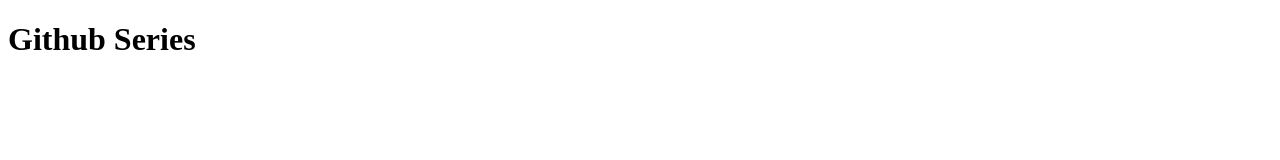
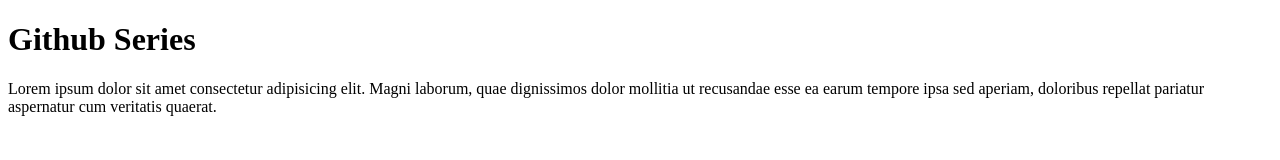
Before and after one commit to github-suraj-kumar/practice, a plain HTML site: page index.html in a window 1280 px wide. Drawn offline with Linux system fonts and the light colour scheme.

Commit message:
added description

```diff
--- a/index.html
+++ b/index.html
@@ -7,5 +7,6 @@
 </head>
 <body>
     <h1>Github Series</h1>
+    <p>Lorem ipsum dolor sit amet consectetur adipisicing elit. Magni laborum, quae dignissimos dolor mollitia ut recusandae esse ea earum tempore ipsa sed aperiam, doloribus repellat pariatur aspernatur cum veritatis quaerat.</p>
 </body>
 </html>
```
